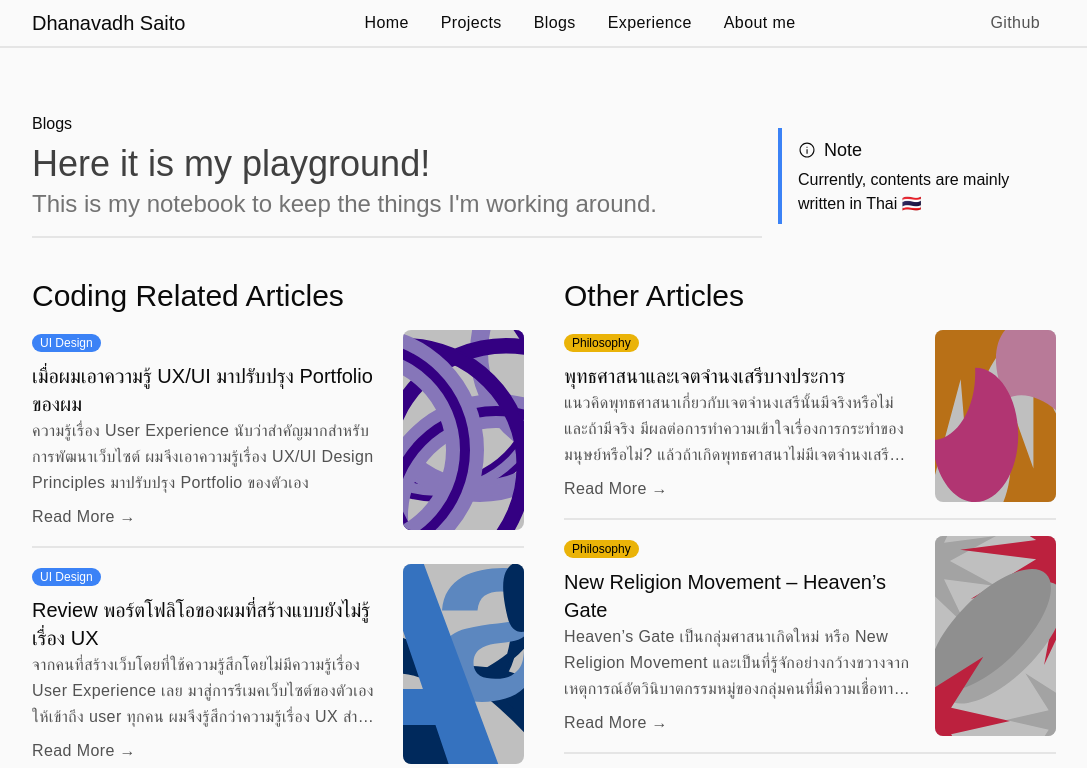
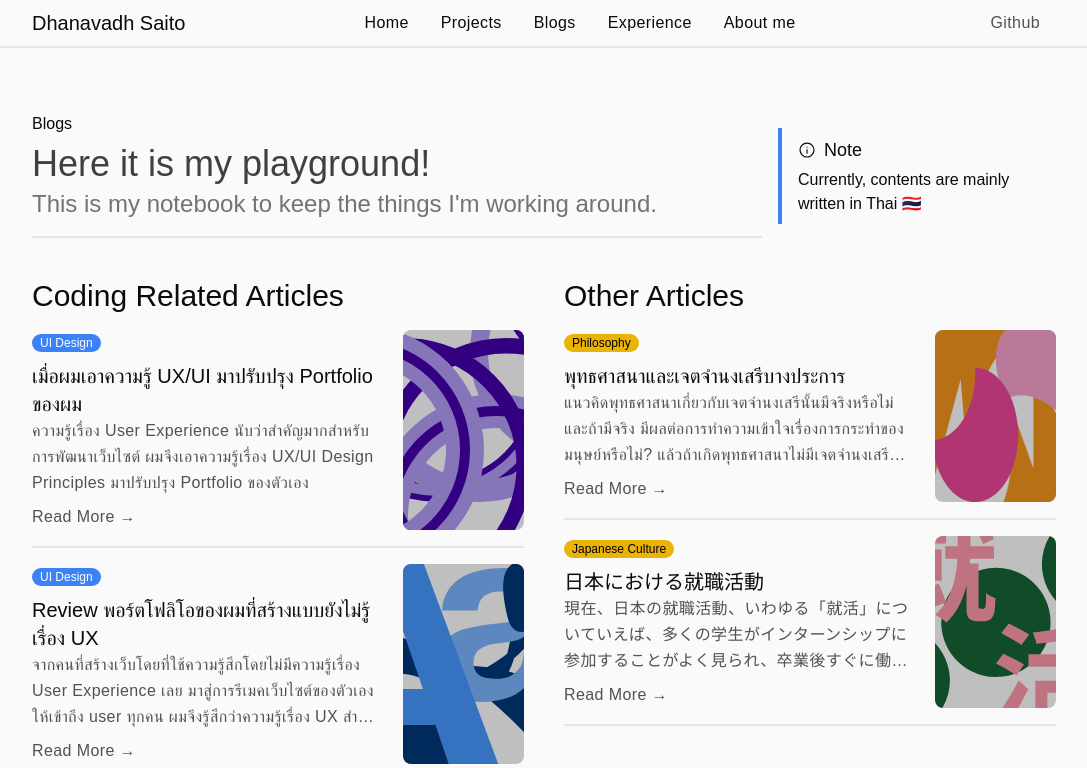
Before and after one commit to dhanavadh/dhanav-blog, a Next.js app: page /blogs in a window 1280 px wide. Shown: the top 768 px of the page, without its empty margins (96-1183 px from the left). Built offline with nearby package versions, Linux system fonts and the light colour scheme; a web font is replaced by a local one.

Commit message:
rm heaven gate

```diff
--- a/app/components/BlogSection.tsx
+++ b/app/components/BlogSection.tsx
@@ -13,14 +13,14 @@ const OtherArticles = [
         img:"/banner/buddhism.svg",
         link:"/blogs/other/buddhism-freewill"
     },
-    {
-        id: 2,
-        name:"New Religion Movement – Heaven’s Gate",
-        description:"Heaven’s Gate เป็นกลุ่มศาสนาเกิดใหม่ หรือ New Religion Movement และเป็นที่รู้จักอย่างกว้างขวางจากเหตุการณ์อัตวินิบาตกรรมหมู่ของกลุ่มคนที่มีความเชื่อทางศาสนาที่รัฐ California สหรัฐอเมริกา",
-        badge:"Philosophy",
-        img:"/banner/blog-3.svg",
-        link:"/blogs/other/heavengate"
-    },
+    // {
+    //     id: 2,
+    //     name:"New Religion Movement – Heaven’s Gate",
+    //     description:"Heaven’s Gate เป็นกลุ่มศาสนาเกิดใหม่ หรือ New Religion Movement และเป็นที่รู้จักอย่างกว้างขวางจากเหตุการณ์อัตวินิบาตกรรมหมู่ของกลุ่มคนที่มีความเชื่อทางศาสนาที่รัฐ California สหรัฐอเมริกา",
+    //     badge:"Philosophy",
+    //     img:"/banner/blog-3.svg",
+    //     link:"/blogs/other/heavengate"
+    // },
     {
         id: 3,
         name:"日本における就職活動",
```
